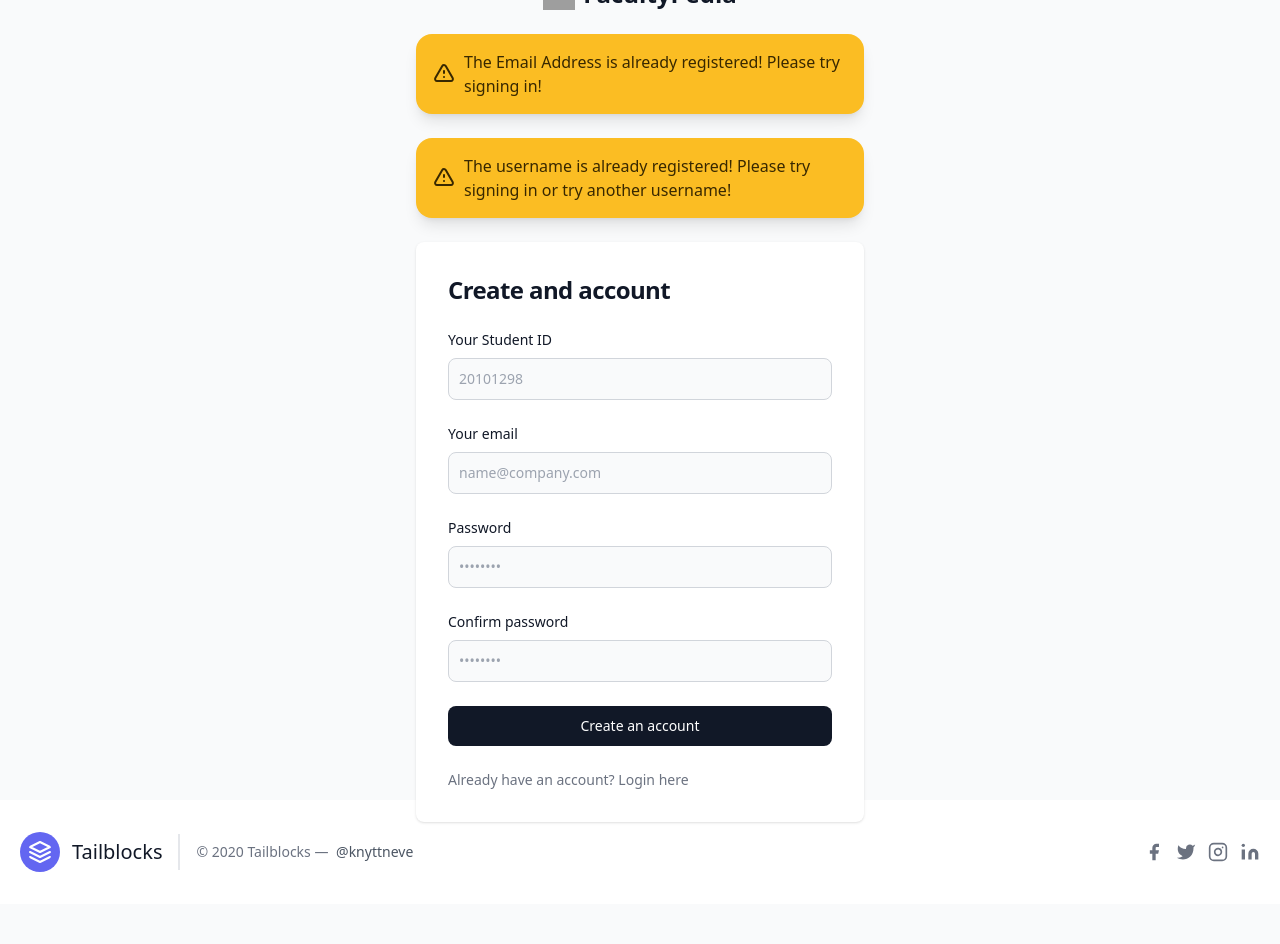
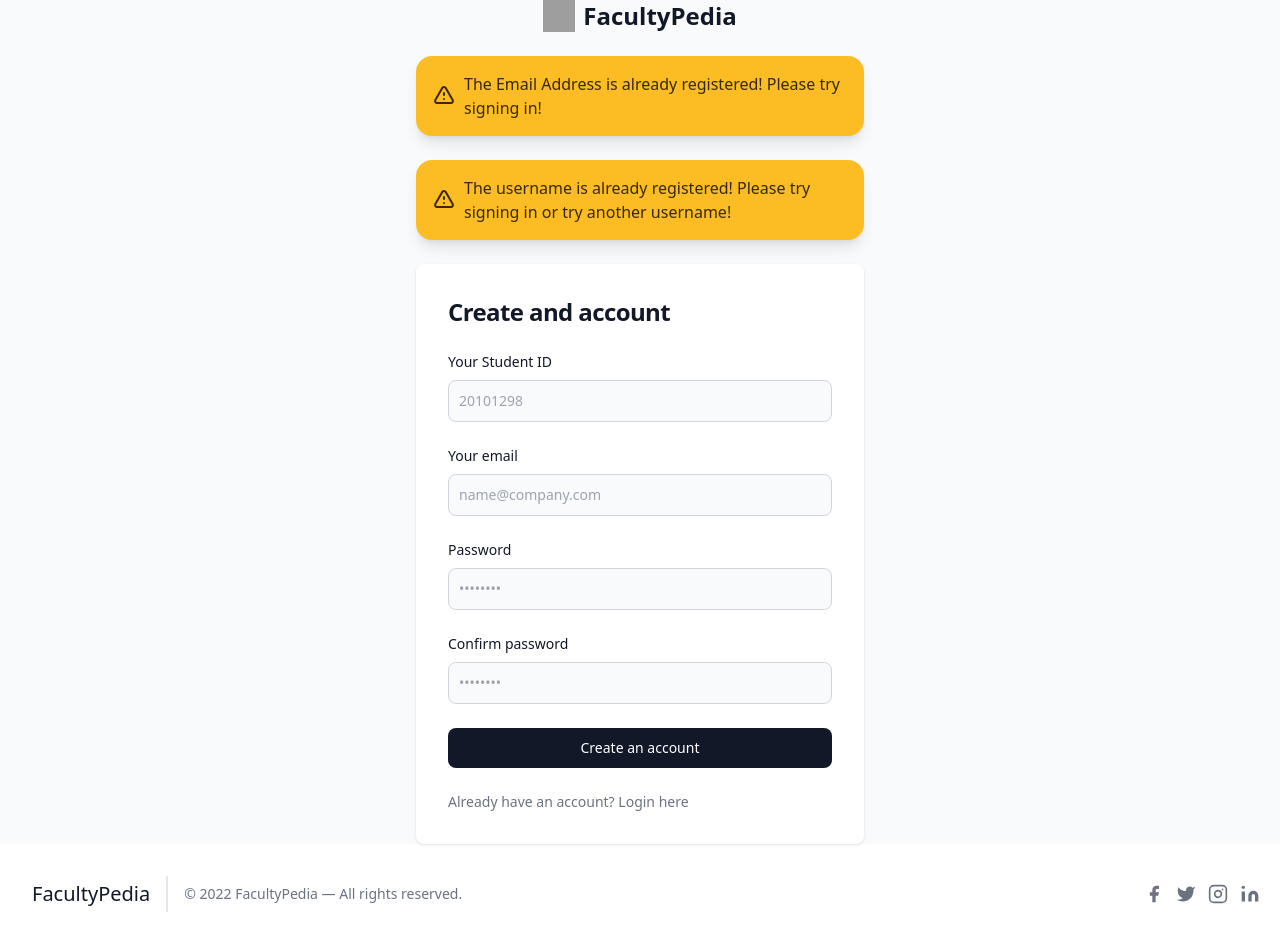
Before and after one commit to errhythm/FacultyPedia-v1, a PHP site: page /pages/register.php in a window 1280 px wide. Before the commit the page ends 872 px from the top, so only its background shows below. Run offline with PHP 8.4, Linux system fonts and the light colour scheme; a user stored in the database is signed in; style sheets or scripts are compiled from the project's sources; grey boxes are pictures that could not be loaded.

Commit message:
Finished the project.

```diff
--- a/components/features.php
+++ b/components/features.php
@@ -22,7 +22,7 @@
       <div>
         <h6 class="mb-3 text-xl font-bold leading-5">The deep ocean</h6>
         <p class="mb-3 text-sm text-gray-900">
-          A flower in my garden, a mystery in my panties. Heart attack never stopped old Big Bear. I didn\'t even know we were calling him Big Bear. We never had the chance to.
+          A flower in my garden, a mystery in my parties. Heart attack never stopped old Big Bear. I didn\'t even know we were calling him Big Bear. We never had the chance to.
         </p>
         <a href="/" aria-label="" class="inline-flex items-center font-semibold transition-colors duration-200 text-deep-purple-accent-400 hover:text-deep-purple-800">Learn more</a>
       </div>
--- a/components/footer.php
+++ b/components/footer.php
@@ -1,14 +1,10 @@
 <footer class="text-gray-600 body-font">
   <div class="container px-5 py-8 mx-auto flex items-center sm:flex-row flex-col">
     <a class="flex title-font font-medium items-center md:justify-start justify-center text-gray-900">
-      <svg xmlns="http://www.w3.org/2000/svg" fill="none" stroke="currentColor" stroke-linecap="round" stroke-linejoin="round" stroke-width="2" class="w-10 h-10 text-white p-2 bg-indigo-500 rounded-full" viewBox="0 0 24 24">
-        <path d="M12 2L2 7l10 5 10-5-10-5zM2 17l10 5 10-5M2 12l10 5 10-5"></path>
-      </svg>
-      <span class="ml-3 text-xl">Tailblocks</span>
+      <span class="ml-3 text-xl">FacultyPedia</span>
     </a>
-    <p class="text-sm text-gray-500 sm:ml-4 sm:pl-4 sm:border-l-2 sm:border-gray-200 sm:py-2 sm:mt-0 mt-4">© 2020 Tailblocks —
-      <a href="https://twitter.com/knyttneve" class="text-gray-600 ml-1" rel="noopener noreferrer" target="_blank">@knyttneve</a>
-    </p>
+    <p class="text-sm text-gray-500 sm:ml-4 sm:pl-4 sm:border-l-2 sm:border-gray-200 sm:py-2 sm:mt-0 mt-4">© 2022 FacultyPedia —
+      All rights reserved.</p>
     <span class="inline-flex sm:ml-auto sm:mt-0 mt-4 justify-center sm:justify-start">
       <a class="text-gray-500">
         <svg fill="currentColor" stroke-linecap="round" stroke-linejoin="round" stroke-width="2" class="w-5 h-5" viewBox="0 0 24 24">
--- a/components/reg-form.php
+++ b/components/reg-form.php
@@ -1,5 +1,5 @@
 <section class="bg-gray-50 dark:bg-gray-900">
-  <div class="flex flex-col items-center justify-center px-6 py-8 mx-auto md:h-screen lg:py-0">
+  <div class="flex flex-col items-center justify-center px-6 py-8 mx-auto min-h-screen py-10 lg:py-0">
       <a href="/" class="flex items-center mb-6 text-2xl font-semibold text-gray-900 dark:text-white">
           <img class="w-8 h-8 mr-2" src="https://flowbite.s3.amazonaws.com/blocks/marketing-ui/logo.svg" alt="logo">
           FacultyPedia
--- a/components/review.php
+++ b/components/review.php
@@ -40,7 +40,7 @@
                     header("Location: ../pages/review.php?id=$faculty");
                 } else {
                     $_SESSION['revsuccess'] = "1";
-                    header("Location: ../pages/review.php?id=$faculty");
+                    header("Location: ../pages/profile.php?id=$faculty");
                 }
             } else {
                 echo "Error: " . $sql . "<br>" . mysqli_error($conn);
--- a/pages/profile.php
+++ b/pages/profile.php
@@ -10,7 +10,7 @@
 	require_once '../db/dbConnect.php';
 	?>
 	<link href="<?php echo $css_path; ?>" rel="stylesheet">
-	<title><?php echo $site_name; ?></title>
+	<title>Profile - <?php echo $site_name; ?></title>
 </head>
 
 <body>
```
Also changed, not shown: components/register.php (+16 -2 lines).
